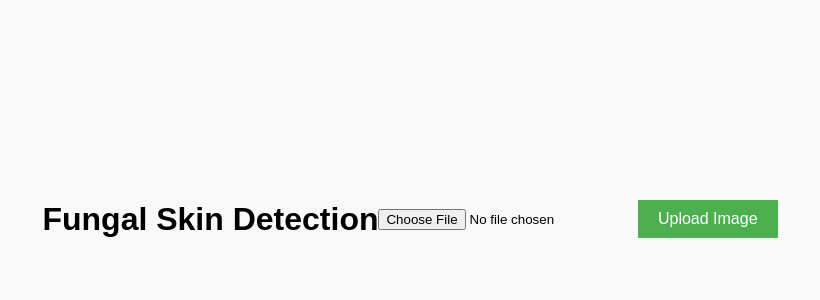
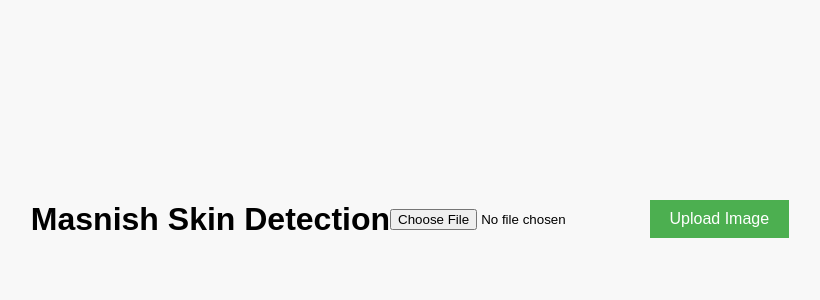
Before and after one commit to manishborikar92/Smart-Healthcare, a Flask app: page / in a window 1280 px wide. Shown: the part 181-481 px from the top of the page, without its empty margins (229-1049 px from the left). Run offline with Flask 2, Linux system fonts and the light colour scheme.

Commit message:
updated project structure

```diff
--- a/templates/index.html
+++ b/templates/index.html
@@ -7,7 +7,7 @@
     <title>Fungal Skin Disease Detection</title>
 </head>
 <body>
-    <h1>Fungal Skin Detection</h1>
+    <h1>Masnish Skin Detection</h1>
     <form id="uploadForm" action="/predict" method="post" enctype="multipart/form-data">
         <input type="file" name="file" id="fileInput" accept="image/*" required>
         <button type="submit">Upload Image</button>
```
